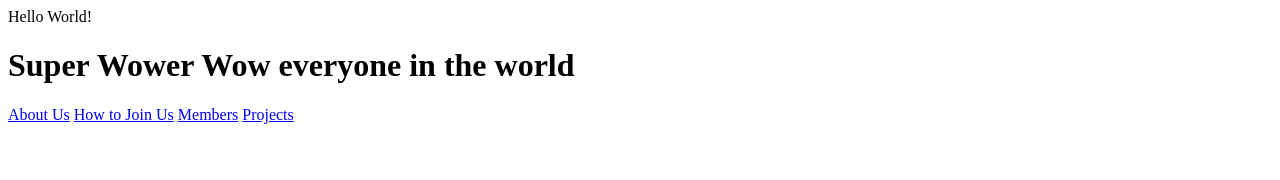
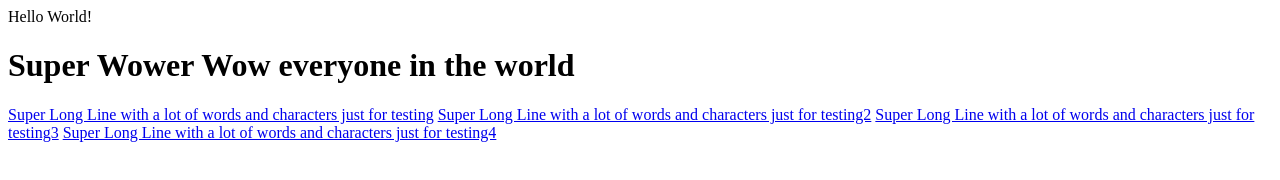
Before and after one commit to leslie071564/leslie071564.github.io, a plain HTML site: page index.html in a window 1280 px wide. Drawn offline with Linux system fonts and the light colour scheme.

Commit message:
problematic page recreated

```diff
--- a/index.html
+++ b/index.html
@@ -9,10 +9,10 @@ Hello World!
         <a aria-label="Our Github" target="_blank" href="https://github.com/superwower"><i class="icon fa fa-github-alt" aria-hidden="true"></i></a>
       </div>
       <div class="header-links">
-        <a class="link" href="#about" data-scroll>About Us</a>
-        <a class="link" href="#joinus" data-scroll>How to Join Us</a>
-        <a class="link" href="#members" data-scroll>Members</a>
-        <a class="link" href="#projects" data-scroll>Projects</a>
+        <a class="link" href="#about" data-scroll>Super Long Line with a lot of words and characters just for testing</a>
+        <a class="link" href="#joinus" data-scroll>Super Long Line with a lot of words and characters just for testing2</a>
+        <a class="link" href="#members" data-scroll>Super Long Line with a lot of words and characters just for testing3</a>
+        <a class="link" href="#projects" data-scroll>Super Long Line with a lot of words and characters just for testing4</a>
       </div>
   </div>
   <a class="down" href="#about" data-scroll><i class="icon fa fa-chevron-down" aria-hidden="true"></i></a>
```
